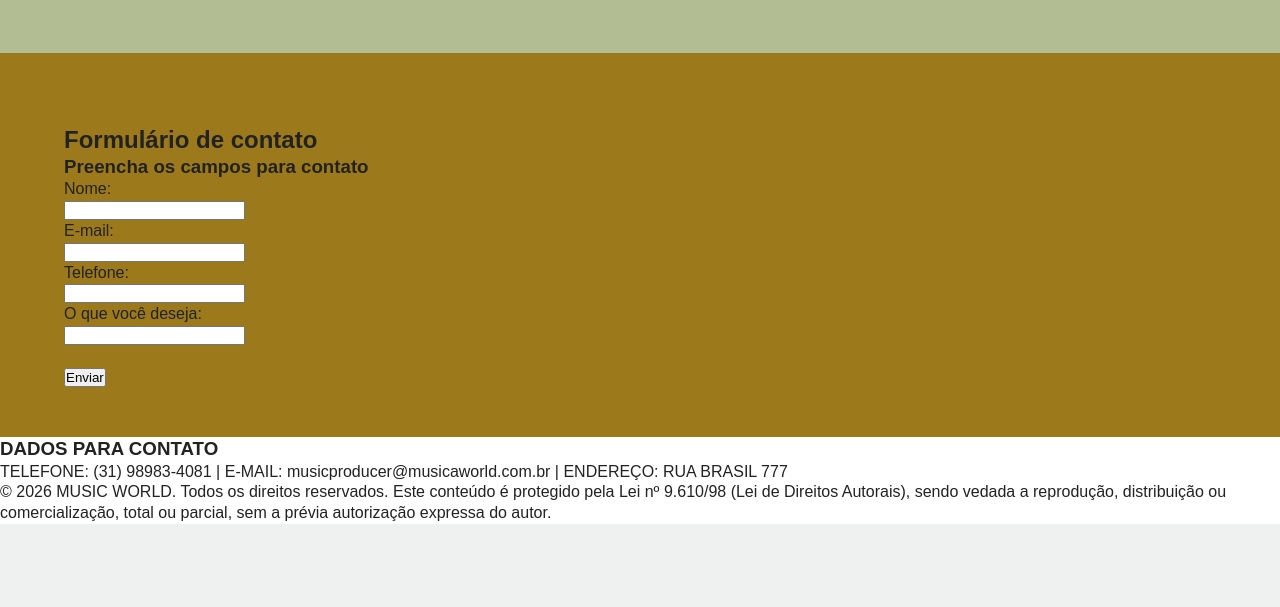
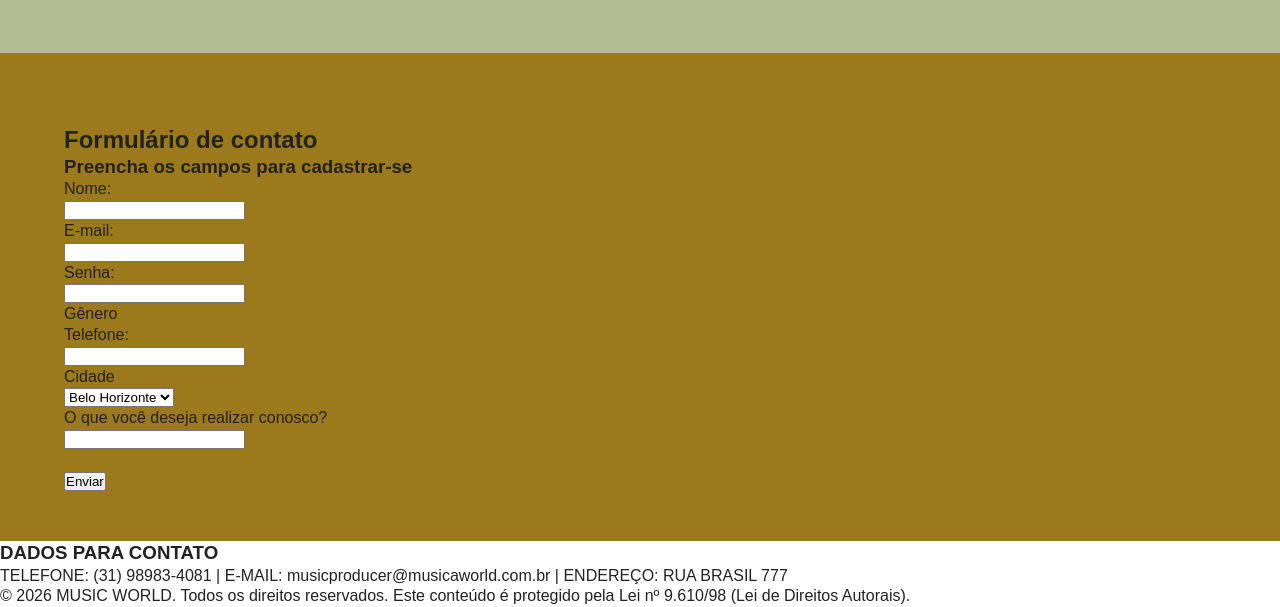
Before and after one commit to WesleyAFlp/music-world, a plain HTML site: page index.html in a window 1280 px wide. Shown: the part 2126-2733 px from the top of the page. Before the commit the page ends 2650 px from the top, so only its background shows below. Drawn offline with Linux system fonts and the light colour scheme.

Commit message:
Formulário de cadastro

```diff
--- a/index.html
+++ b/index.html
@@ -20,7 +20,7 @@
 	<nav id="menu">
 		<a href="#initial" id="menuInitial">Início</a>
 		<a href="#services" id="menuServices">Serviços</a>
-		<a href="#cfooter" id="menuContact">Contato</a>
+		<a href="#cFooter" id="menuContact">Contato</a>
 	</nav>
 </header>
 <body>
@@ -130,28 +130,39 @@
 		<section id="contact">
 				<br>
 				<h2> Formulário de contato </h2>
-				<h3> Preencha os campos para contato </h3>
-				<form>
-						<label for="cname"> Nome: </label><br>
-						<input type="text" id="cname" name="cname"><br>
-						<label for="femail"> E-mail: </label><br>
-						<input type="email" id="femail" name="femail"><br>
-						<label for="pnumber"> Telefone: </label><br>
-						<input type="tel" id="pnumber" name="pnumber"><br>
-						<label for="cmessage"> O que você deseja: </label><br>
-						<input type="textarea" id="cmessage" name="cmessage"><br>
+				<h3> Preencha os campos para cadastrar-se </h3>
+				<form id="registrationForm">
+						<label for="cName"> Nome: </label><br>
+						<input type="text" id="cName" name="cName"><br>
+						<label for="cEmail"> E-mail: </label><br>
+						<input type="email" id="cEmail" name="cEmail"><br>
+						<label for="cPassword"> Senha: </label><br>
+						<input type="password" id="cPassword" name="cPassword"><br>
+						<label for="genero"> Gênero </label><br>
+
+						<label for="pNumber"> Telefone: </label><br>
+						<input type="tel" id="pNumber" name="pNumber"><br>
+						<label for="cidades"> Cidade </label><br>
+						<select id="cidades">
+							<option value="1"> Belo Horizonte </option>
+							<option value="2"> Contagem </option>
+							<option value="3"> Sabará </option>
+							<option value="4"> Betim </option>
+							<option value="5"> Lagoa Santa </option>
+						</select><br>
+						<label for="cMessage"> O que você deseja realizar conosco? </label><br>
+						<input type="textarea" id="cMessage" name="cMessage" rows="5" cols="15"><br>
 				</form>
 				<br>
-				<button> Enviar </button>
+				<button onclick="send"> Enviar </button>
 		</section>
 	</main>
     <script src="script.js"></script>
 </body>
-<footer id="cfooter">
+<footer id="cFooter">
 	<h3>DADOS PARA CONTATO</h3>
 	<p>TELEFONE: (31) 98983-4081 | E-MAIL: musicproducer@musicaworld.com.br  |  ENDEREÇO: RUA BRASIL 777</p>
 	<p>© 2026 MUSIC WORLD. Todos os direitos reservados. Este conteúdo é protegido pela Lei nº 9.610/98
-		(Lei de Direitos Autorais), sendo vedada a reprodução, distribuição ou comercialização, total ou parcial, sem a prévia
-		autorização expressa do autor.
+		(Lei de Direitos Autorais).
 	</p>
 </footer>
--- a/style.css
+++ b/style.css
@@ -111,7 +111,7 @@ section {
 #services{
 }
 
-#pricetable{
+#priceTable{
     background: #ffffff;
 }
 
@@ -134,6 +134,6 @@ section {
     background: #9c7a1c
 }
 
-#cfooter{
+#cFooter{
     background: #ffffff;
 }
```
